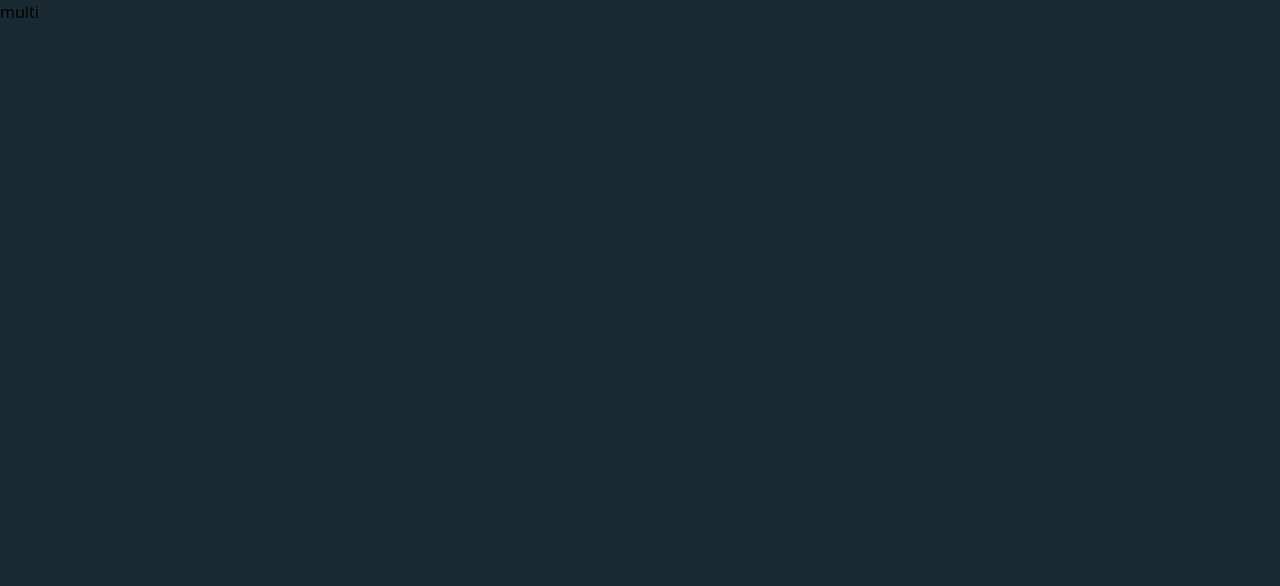
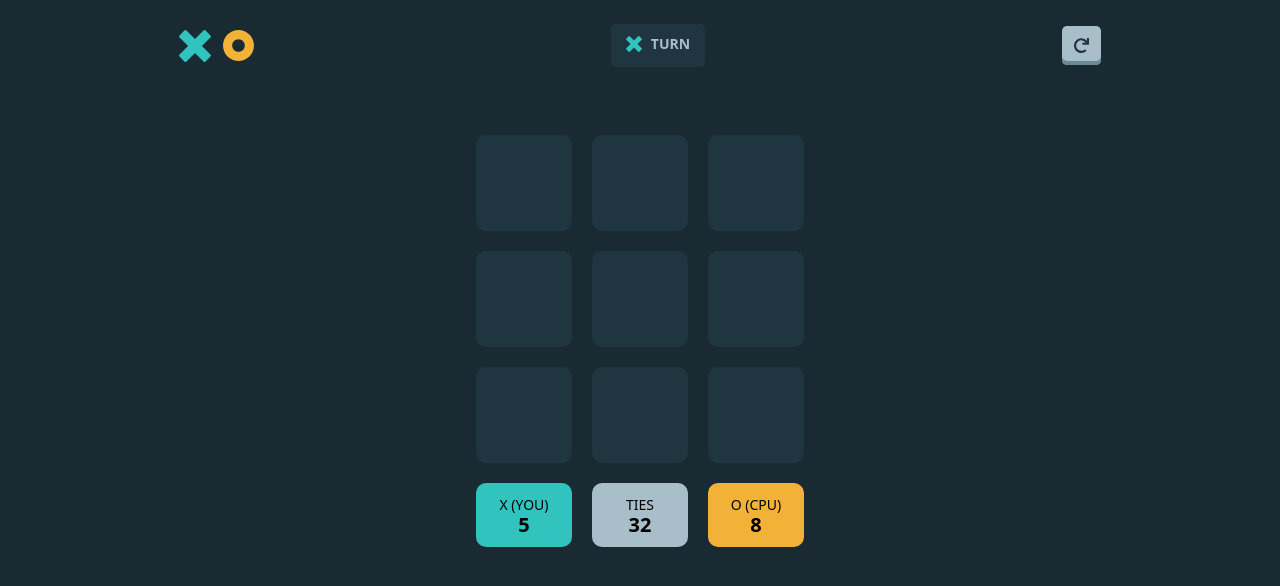
Before and after one commit to DevDiu071/Tic-Tac-Toe, a Next.js app: page /multigamePage in a window 1280 px wide. Shown: the top 586 px of the page. Built offline with nearby package versions, Linux system fonts and the light colour scheme.

Commit message:
Multiplayer logic

```diff
--- a/app/_components/GameBoard.tsx
+++ b/app/_components/GameBoard.tsx
@@ -1,18 +1,38 @@
 "use client";
 
-import React, { useState } from "react";
+import { useGame } from "../_context/GameContext";
+import Image from "next/image";
+import xImg from "@/public/images/icon-x.svg";
+import oImg from "@/public/images/icon-o.svg";
+import clsx from "clsx";
+import { FaCircleDot } from "react-icons/fa6";
 
 export default function GameBoard() {
-  const [board, setBoard] = useState(Array(9).fill(null));
-  const [isxNext, setIsXNext] = useState(true);
+  const { board, handleClick, gameWinner } = useGame();
   return (
     <div className="grid grid-cols-3 max-w-[328px] mx-auto gap-[20px]">
       {board.map((square, index) => (
         <button
+          onClick={() => handleClick(index)}
           className="bg-semi-dark-navy rounded-[10px] p-4 w-[96px] h-[96px] "
           key={index}
         >
-          {square}
+          {square === "X" ? (
+            <div className="flex items-center justify-center">
+              <Image src={xImg} alt="icon x" className="w-[40px] h-[40px]" />
+            </div>
+          ) : square === "O" ? (
+            <div
+              className={clsx("flex items-center justify-center", {
+                "bg-light-yellow": gameWinner === "O",
+              })}
+            >
+              {!gameWinner && (
+                <Image src={oImg} alt="icon o" className="w-[40px] h-[40px]" />
+              )}
+              {gameWinner === "O" && <FaCircleDot className="text-[31px]" />}
+            </div>
+          ) : null}
         </button>
       ))}
     </div>
--- a/app/_components/Header.tsx
+++ b/app/_components/Header.tsx
@@ -1,10 +1,14 @@
+"use client";
+
 import React from "react";
 import Image from "next/image";
 import xImg from "@/public/images/icon-x.svg";
 import oImg from "@/public/images/icon-o.svg";
 import restartImg from "@/public/images/icon-restart.svg";
+import { useGame } from "../_context/GameContext";
 
 export default function Header() {
+  const { isxNext } = useGame();
   return (
     <div className="flex items-center justify-around mb-[68px] mt-[24px]">
       <div className="flex justify-center  gap-x-3 items-center">
@@ -12,7 +16,11 @@ export default function Header() {
         <Image src={oImg} alt="icon o" className="w-[31px] h-[31px]" />
       </div>
       <div className="flex items-center gap-x-[9px] rounded-[5px] bg-semi-dark-navy px-[15px] pt-[9px] pb-[13px]">
-        <Image src={xImg} alt="icon x" className="w-[16px] h-[16px]" />
+        {isxNext ? (
+          <Image src={xImg} alt="icon x" className="w-[16px] h-[16px]" />
+        ) : (
+          <Image src={oImg} alt="icon x" className="w-[16px] h-[16px]" />
+        )}
         <p className="text-silver text-[14px] font-bold">TURN</p>
       </div>
       <div className="bg-silver p-[12px] rounded-[5px] restart-shadow ">
--- /dev/null
+++ b/app/_context/GameContext.tsx
@@ -0,0 +1,76 @@
+"use client";
+
+import { createContext, ReactNode, useContext, useState } from "react";
+import { GameContextType } from "../_types/gameTypes";
+
+const GameContext = createContext<GameContextType | undefined>(undefined);
+
+function GameProvider({ children }: { children: ReactNode }) {
+  const [board, setBoard] = useState<(null | string)[]>(Array(9).fill(null));
+  const [isxNext, setIsxNext] = useState<boolean>(true);
+  const [gameWinner, setGameWinner] = useState<string>("");
+
+  const handleClick = (index: number) => {
+    if (board[index] || calculateWinner(board)) return;
+
+    const newBoard = [...board];
+    newBoard[index] = isxNext ? "X" : "O";
+    setBoard(newBoard);
+    if (!calculateWinner(newBoard)) {
+      setIsxNext(!isxNext);
+    }
+  };
+
+  const calculateWinner = (board: (null | string)[]) => {
+    const lines = [
+      [0, 1, 2],
+      [3, 4, 5],
+      [6, 7, 8], // rows
+      [0, 3, 6],
+      [1, 4, 7],
+      [2, 5, 8], // columns
+      [0, 4, 8],
+      [2, 4, 6], // diagonals
+    ];
+
+    for (const line of lines) {
+      const [a, b, c] = line;
+      if (board[a] && board[a] === board[b] && board[a] === board[c]) {
+        setGameWinner(board[a]);
+        return board[a];
+      }
+    }
+    return null;
+  };
+
+  // check winner
+  const winner = calculateWinner(board);
+  console.log("test winner: ", winner);
+  if (winner) console.log(`Player ${winner} won the Game`);
+
+  return (
+    <GameContext.Provider
+      value={{
+        board,
+        setBoard,
+        isxNext,
+        setIsxNext,
+        handleClick,
+        gameWinner,
+        setGameWinner,
+      }}
+    >
+      {children}
+    </GameContext.Provider>
+  );
+}
+
+function useGame() {
+  const context = useContext(GameContext);
+  if (context === undefined) {
+    throw new Error("Context was used outside provider");
+  }
+  return context;
+}
+
+export { GameProvider, useGame };
--- /dev/null
+++ b/app/_types/gameTypes.tsx
@@ -0,0 +1,11 @@
+import { Dispatch, SetStateAction } from "react";
+
+export interface GameContextType {
+  isxNext: boolean;
+  setIsxNext: Dispatch<SetStateAction<boolean>>;
+  board: (null | string)[];
+  setBoard: Dispatch<SetStateAction<(string | null)[]>>;
+  handleClick: (index: number) => void;
+  gameWinner: string;
+  setGameWinner: Dispatch<SetStateAction<string>>;
+}
--- a/app/layout.tsx
+++ b/app/layout.tsx
@@ -1,6 +1,7 @@
 import type { Metadata } from "next";
 import { Geist, Geist_Mono } from "next/font/google";
 import "./globals.css";
+import { GameProvider } from "./_context/GameContext";
 
 const geistSans = Geist({
   variable: "--font-geist-sans",
@@ -27,7 +28,7 @@ export default function RootLayout({
       <body
         className={`${geistSans.variable} ${geistMono.variable} antialiased`}
       >
-        {children}
+        <GameProvider>{children}</GameProvider>
       </body>
     </html>
   );
--- a/app/multigamePage/page.tsx
+++ b/app/multigamePage/page.tsx
@@ -1,5 +1,14 @@
 import React from "react";
+import GameBoard from "../_components/GameBoard";
+import Header from "../_components/Header";
+import Stats from "../_components/Stats";
 
 export default function page() {
-  return <div>multi</div>;
+  return (
+    <div>
+      <Header />
+      <GameBoard />
+      <Stats />
+    </div>
+  );
 }
--- a/app/sologamePage/page.tsx
+++ b/app/sologamePage/page.tsx
@@ -1,14 +1,5 @@
 import React from "react";
-import GameBoard from "../_components/GameBoard";
-import Header from "../_components/Header";
-import Stats from "../_components/Stats";
 
 export default function page() {
-  return (
-    <div>
-      <Header />
-      <GameBoard />
-      <Stats />
-    </div>
-  );
+  return <div>solo</div>;
 }
--- a/package.json
+++ b/package.json
@@ -9,6 +9,7 @@
     "lint": "next lint"
   },
   "dependencies": {
+    "clsx": "^2.1.1",
     "next": "15.3.1",
     "react": "^19.0.0",
     "react-dom": "^19.0.0",
```
Also changed, not shown: 1 other file (tests, documents, lock files or other folders).
